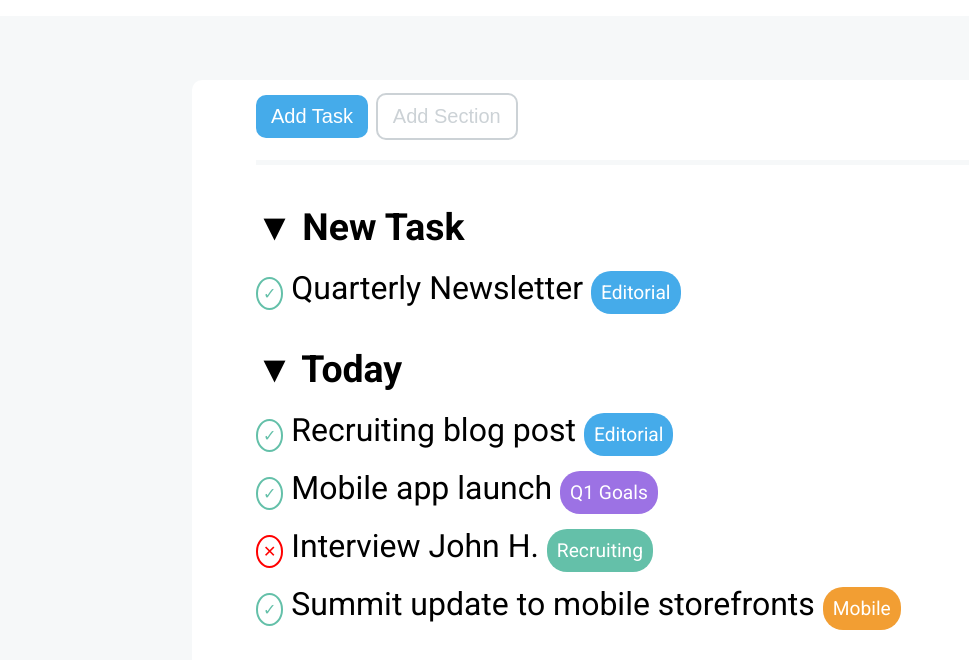
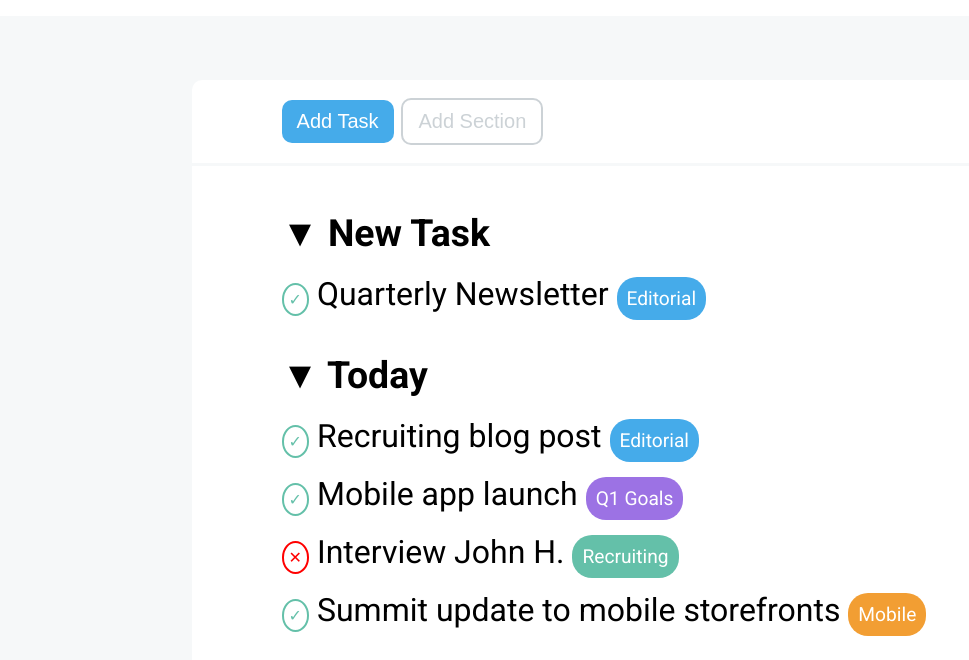
Before and after one commit to giuliabaratella/html-css-toboolist, a plain HTML site: page index.html in a window 1280 px wide. Shown: the part 104-764 px from the top of the page, without its empty margins (0-969 px from the left). Drawn offline with Linux system fonts and the light colour scheme.

Commit message:
general fix

```diff
--- a/css/style.css
+++ b/css/style.css
@@ -33,18 +33,20 @@ header img {
     margin: auto;
     margin-top: 5%;
     background-color: white;
-    padding: 1% 5%;
     border-radius: 10px;
 }
 
 /* nav  */
 nav {
-    border-bottom: 5px solid #f6f8f9;
-    padding-bottom: 20px;
+    border-bottom: 3px solid #f6f8f9;
+    padding: 2% 0% 2% 0%;
+}
+
+.nav-buttons {
+    margin-left:10%;
 }
 
 .add-task {
-
     color: white;
     background-color: #45abea;
     border: 0px;
@@ -64,6 +66,9 @@ nav {
 
 /* main section  */
 
+main {
+    margin: 5% 10%
+}
 
 ul, li {
     margin-bottom: 20px;
--- a/index.html
+++ b/index.html
@@ -16,18 +16,19 @@
         <h1>Toboolist</h1>
     </header>
 
-    <main>
     <!-- contenitore  -->
     <div class="container">
 
         <!-- nav  -->
         <nav>
+            <div class="nav-buttons">
                 <button class="add-task">Add Task</button>
                 <button class="add-section">Add Section</button>
+            </div>
         </nav>
 
         <!-- menu principale -->
-            <section class="main-menu">
+        <main class="main-menu">
             <ul>
                 <li><h3>&#9660; New Task</h3></li>
                 <li>
@@ -81,9 +82,9 @@
                     <span class="tag-box editorial">Editorial</span>
                 </li>
             </ul>
-            </section>
+        </main>
     </div>
-    </main>
+
 
 </body>
 </html>
```
Lines whose indentation alone changed are shown as unchanged.
